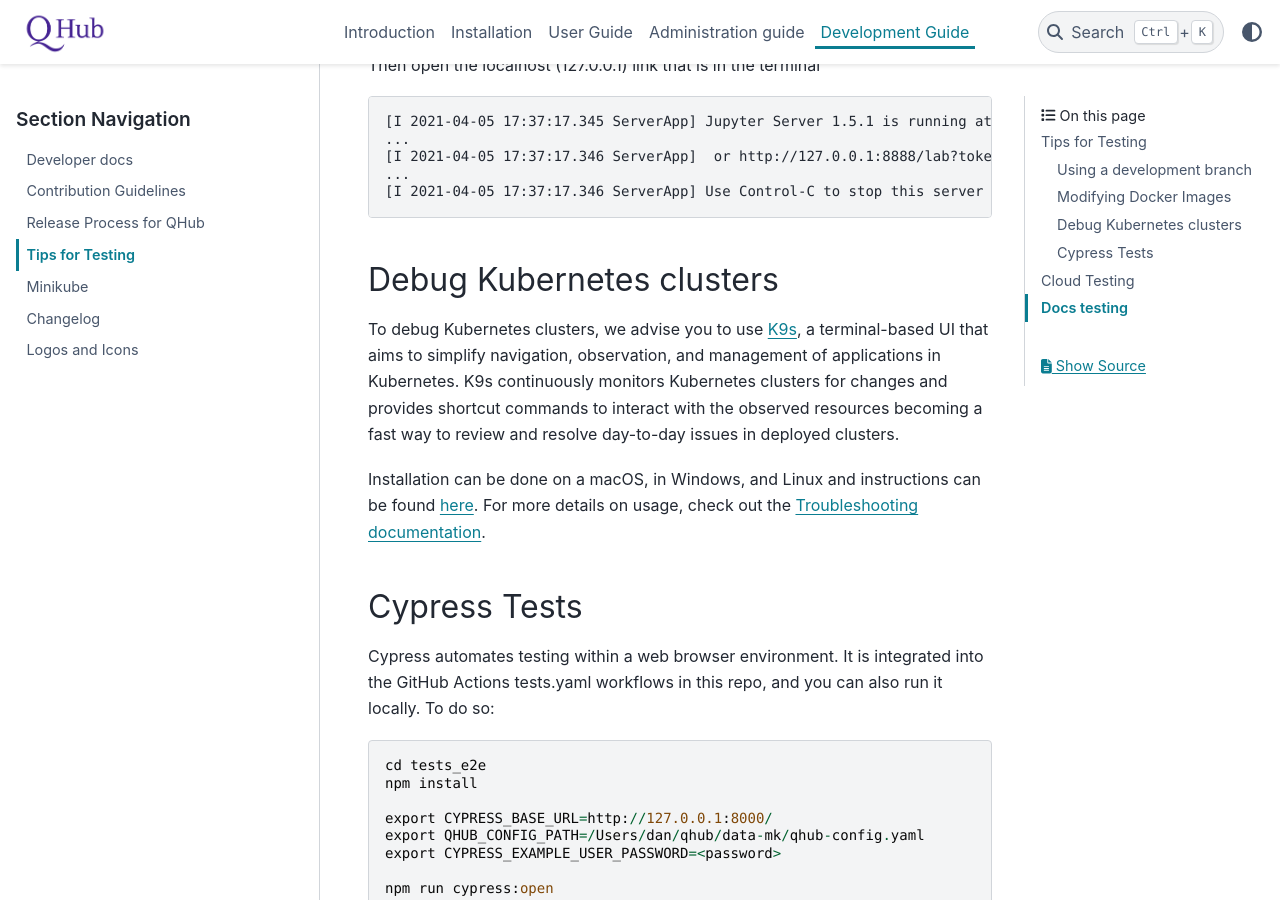
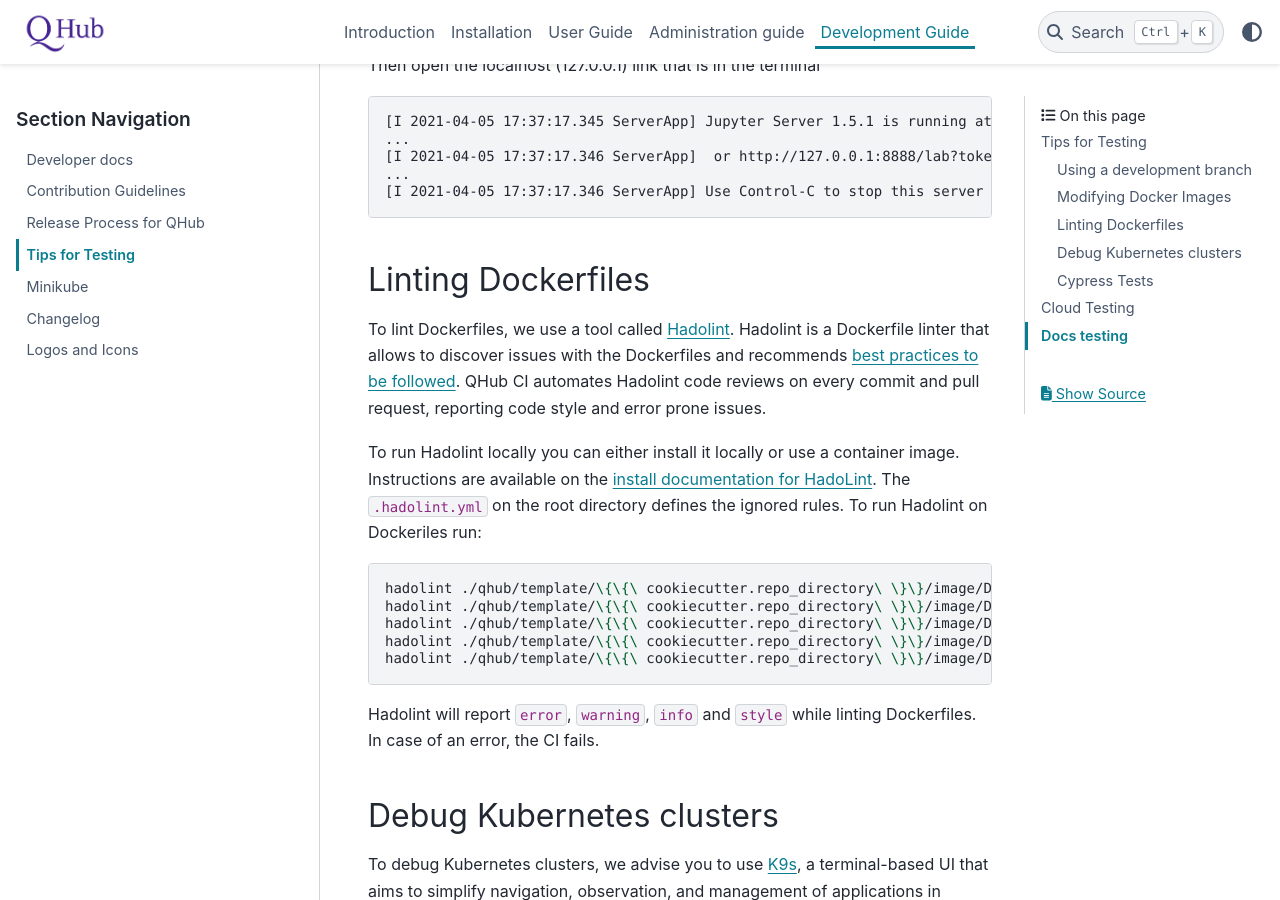
Before and after one commit to nebari-dev/nebari, a Sphinx documentation site: the page built from docs/source/dev_guide/testing.md, in a window 1280 px wide and 900 px high, scrolled down 1341 px. Built offline with Sphinx 7.4.7 and the PyData theme 0.15.4, drawn with Linux system fonts in a browser that asks for light colours.

Commit message:
DOCS: Add Hadolint specific docs in testing guide

````diff
--- a/docs/source/dev_guide/testing.md
+++ b/docs/source/dev_guide/testing.md
@@ -62,6 +62,22 @@
 [I 2021-04-05 17:37:17.346 ServerApp] Use Control-C to stop this server and shut down all kernels (twice to skip confirmation).
 ```
 
+## Linting Dockerfiles
+
+To lint Dockerfiles, we use a tool called [Hadolint](https://github.com/hadolint/hadolint). Hadolint is a Dockerfile linter that allows to discover issues with the Dockerfiles and recommends [best practices to be followed](https://docs.docker.com/develop/develop-images/dockerfile_best-practices/). QHub CI automates Hadolint code reviews on every commit and pull request, reporting code style and error prone issues.
+
+To run Hadolint locally you can either install it locally or use a container image. Instructions are available on the [install documentation for HadoLint](https://github.com/hadolint/hadolint#install). The `.hadolint.yml` on the root directory defines the ignored rules. To run Hadolint on Dockeriles run:
+
+```shell
+hadolint ./qhub/template/\{\{\ cookiecutter.repo_directory\ \}\}/image/Dockerfile.conda-store
+hadolint ./qhub/template/\{\{\ cookiecutter.repo_directory\ \}\}/image/Dockerfile.dask-gateway
+hadolint ./qhub/template/\{\{\ cookiecutter.repo_directory\ \}\}/image/Dockerfile.dask-worker
+hadolint ./qhub/template/\{\{\ cookiecutter.repo_directory\ \}\}/image/Dockerfile.jupyterhub
+hadolint ./qhub/template/\{\{\ cookiecutter.repo_directory\ \}\}/image/Dockerfile.jupyterlab
+```
+
+Hadolint will report `error`, `warning`, `info` and `style` while linting Dockerfiles. In case of an error, the CI fails.
+
 ## Debug Kubernetes clusters
 
  To debug Kubernetes clusters, we advise you to use [K9s](https://k9scli.io/), a terminal-based UI that aims to
````
Also changed, not shown: .hadolint.yaml.
